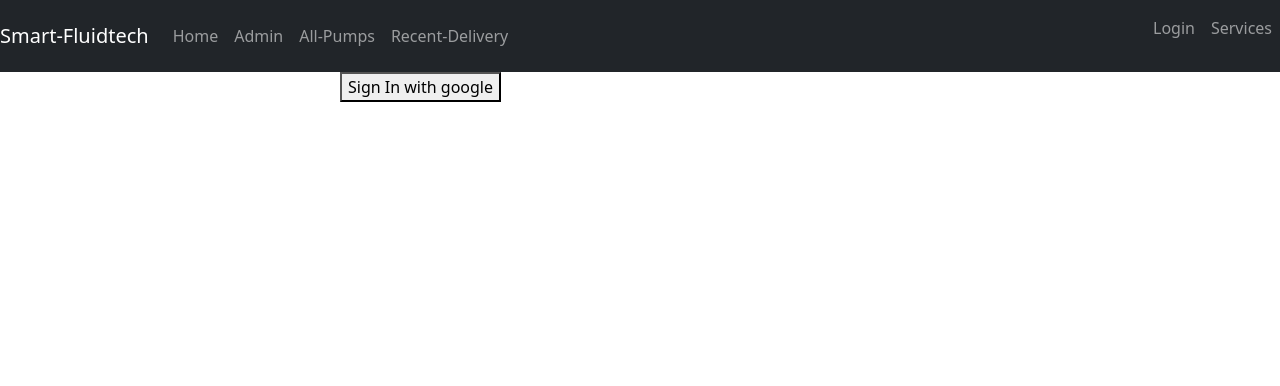
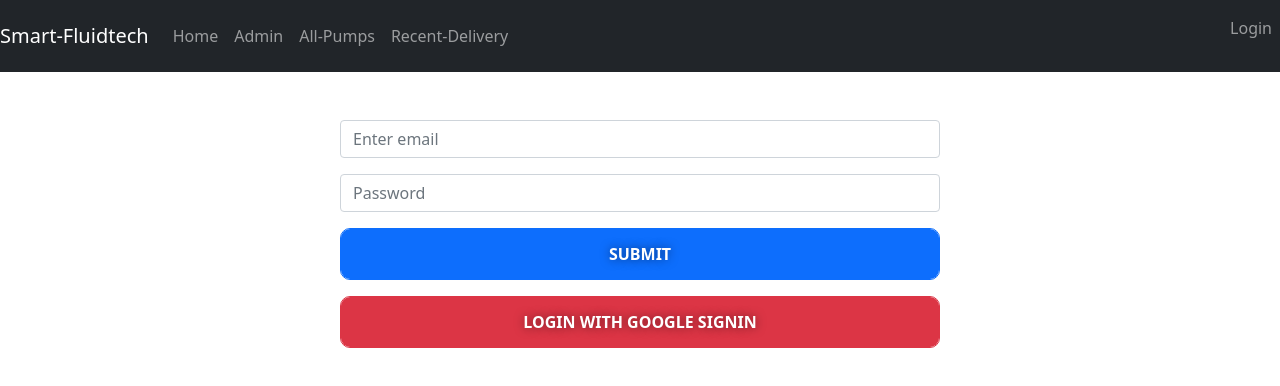
Before and after one commit to Razibul-Alam/smart-fluidtech, a React (Create React App) app: page /login in a window 1280 px wide. Shown: the top 386 px of the page. Built offline with nearby package versions, Linux system fonts and the light colour scheme.

Commit message:
new commit

```diff
--- a/src/Components/Delivery-Pump/Delivery.js
+++ b/src/Components/Delivery-Pump/Delivery.js
@@ -23,6 +23,7 @@ const Delivery = () => {
           <th>Category</th>
           <th>Serial</th>
           <th>Date</th>
+          <th>Challan</th>
           <th>Place</th>
           <th>person</th>
         </tr>
@@ -36,6 +37,7 @@ const Delivery = () => {
       <td>{item.category}</td>
       <td>{item.serial}</td>
       <td>{item.date}</td>
+      <td>{item.challan}</td>
       <td>{item.place}</td>
       <td>{item.person}</td>
 
--- a/src/Components/Header/Header.js
+++ b/src/Components/Header/Header.js
@@ -18,13 +18,6 @@ const Header = () => {
         <Navbar.Toggle aria-controls="responsive-navbar-nav" />
         <Navbar.Collapse id="responsive-navbar-nav">
           <Nav className="me-auto">
-            {/* <Nav.Link><Link to='/'>Home</Link></Nav.Link>
-            <Nav.Link><Link to='/admin'>Admin</Link></Nav.Link>
-            <Nav.Link><Link to='/allpumps'>All-Pumps</Link></Nav.Link>
-            <Nav.Link><Link to='/delivery'>Recent-Delivery</Link></Nav.Link>
-          </Nav>
-          <Nav>
-          <Nav.Link><Link to='/login'> */}
            <Nav.Link as={Link}  to='/'>Home</Nav.Link>
            <Nav.Link as={Link}  to='/admin'>Admin</Nav.Link>
            <Nav.Link as={Link}  to='/allpumps'>All-Pumps</Nav.Link>
@@ -35,15 +28,12 @@ const Header = () => {
           <Nav.Link as={Link} to='/login'>
             {loggedInUser.success?<div><img src={loggedInUser.img} style = {
         {
-          width: "60px",
-          height: "60px",
+          width: "40px",
+          height: "40px",
           borderRadius:"50%"
         }
       } alt=""/>{loggedInUser.name}</div>:
             <p>Login</p>}</Nav.Link>
-            <Nav.Link eventKey={2} href="#memes">
-              Services
-            </Nav.Link>
           </Nav>
         </Navbar.Collapse>
 
--- a/src/Components/Login page/LoginPage.js
+++ b/src/Components/Login page/LoginPage.js
@@ -50,9 +50,6 @@ const app = initializeApp(firebaseConfig);
 const auth = getAuth();
 signInWithPopup(auth, provider)
   .then((result) => {
-    // const credential = GoogleAuthProvider.credentialFromResult(result);
-    // const token = credential.accessToken;
-    // The signed-in user info.
     const user = result.user;
     // console.log(user)
     const newUser={
@@ -80,15 +77,31 @@ localStorage.setItem('userDetails',newUser.name)
 
 
      return (
-    <div style = {
+    <div className="mt-5" style = {
         {
           width: "600px",
           margin: "auto"
         }
       }>
-  {/* <p> {loggedInUser.error}</p>
-        {loggedInUser.success&&<p>{ loggedInUser ?"created":"logged in" } successfully</p>} */}
-        <button onClick = { handleSignin} > {loggedInUser?.email?'Logout':'Sign In with google'}</button><br/>
+
+        <Form>
+  <Form.Group className="mb-3" controlId="formBasicEmail">
+
+    <Form.Control type="email" placeholder="Enter email" />
+  </Form.Group>
+  <Form.Group className="mb-3" controlId="formBasicPassword">
+    <Form.Control type="password" placeholder="Password" />
+  </Form.Group>
+  <Button variant="primary"
+   className="form-control">
+    Submit
+  </Button>
+</Form>
+
+        <Button variant="danger"
+   className="form-control mt-3" onClick = { handleSignin}>
+    Login With Google signin
+  </Button>
 
   </div>
     );
--- a/src/Components/Model-Stocklist/DeliverySubmit/DeliverySubmit.js
+++ b/src/Components/Model-Stocklist/DeliverySubmit/DeliverySubmit.js
@@ -31,8 +31,10 @@ const DeliverySubmit = ({deliveryInfo,handleClose}) => {
       <input placeholder="Category" defaultValue={category} {...register("category", { required: true })} />
       <input placeholder="Serial" defaultValue={serial}  {...register("serial", { required: true })} />
       <input placeholder="date" defaultValue={new Date().toLocaleDateString()}  {...register("date", { required: true })} />
+      <input placeholder="Challan"  {...register("challan", { required: true })} />
 
       <input placeholder="Delivery to" {...register("place", { required: true })} />
+      <input placeholder="Delivery person" {...register("person", { required: true })} />
 
       <input type="submit" />
     </form>
--- a/src/Components/Show-Products/ShowProducts.js
+++ b/src/Components/Show-Products/ShowProducts.js
@@ -2,7 +2,7 @@ import Button from '@restart/ui/esm/Button';
 import React from 'react';
 import { Card } from 'react-bootstrap';
 import { Link } from 'react-router-dom';
-import showProductsCss from './Showproduct.css'
+import './Showproduct.css'
 
 const ShowProducts = ({products}) => {
     const{model,imageUrl,category,_id}=products;
@@ -12,12 +12,12 @@ console.log(id)
     return (
         <div className='col-lg-4 text-center'>
 
-  <Card>
+  <Card className="my-card rounded">
     <Card.Img variant="top" src={imageUrl} className='my-photo' />
     <Card.Body>
-      <Card.Title>Model:{category}</Card.Title>
-      <Link to={`/admin`}><Button className='btn btn-danger'>Details</Button></Link>
-     <Link to={`/stock/${category}`}><Button className='btn btn-success ms-2'>Stock-Check</Button></Link>
+      <Card.Title>{category}</Card.Title>
+      <Link to={`/admin`}><Button className='btn btn-danger px-3 mt-3'>Details</Button></Link>
+     <Link to={`/stock/${category}`}><Button className='btn btn-success ms-3 mt-3'>Stock-Check</Button></Link>
 
     </Card.Body>
   </Card>
--- a/src/Components/Show-Products/Showproduct.css
+++ b/src/Components/Show-Products/Showproduct.css
@@ -1,4 +1,19 @@
 .my-photo{
     max-width: 100%;
-    height: 400px;
+    height: 20rem;
+
 }
+.my-card{
+
+    background: linear-gradient(hsla(32, 74%, 60%, 0), rgb(236, 202, 4));
+}
+.btn{
+    text-align: center;
+   color: #fff;
+  text-transform: uppercase;
+  line-height:38px;
+  font-weight: 600;
+  cursor: pointer;
+  border-radius: 10px;
+  text-shadow: 0 0 10px rgba(0,0,0,0.5);
+}
```
